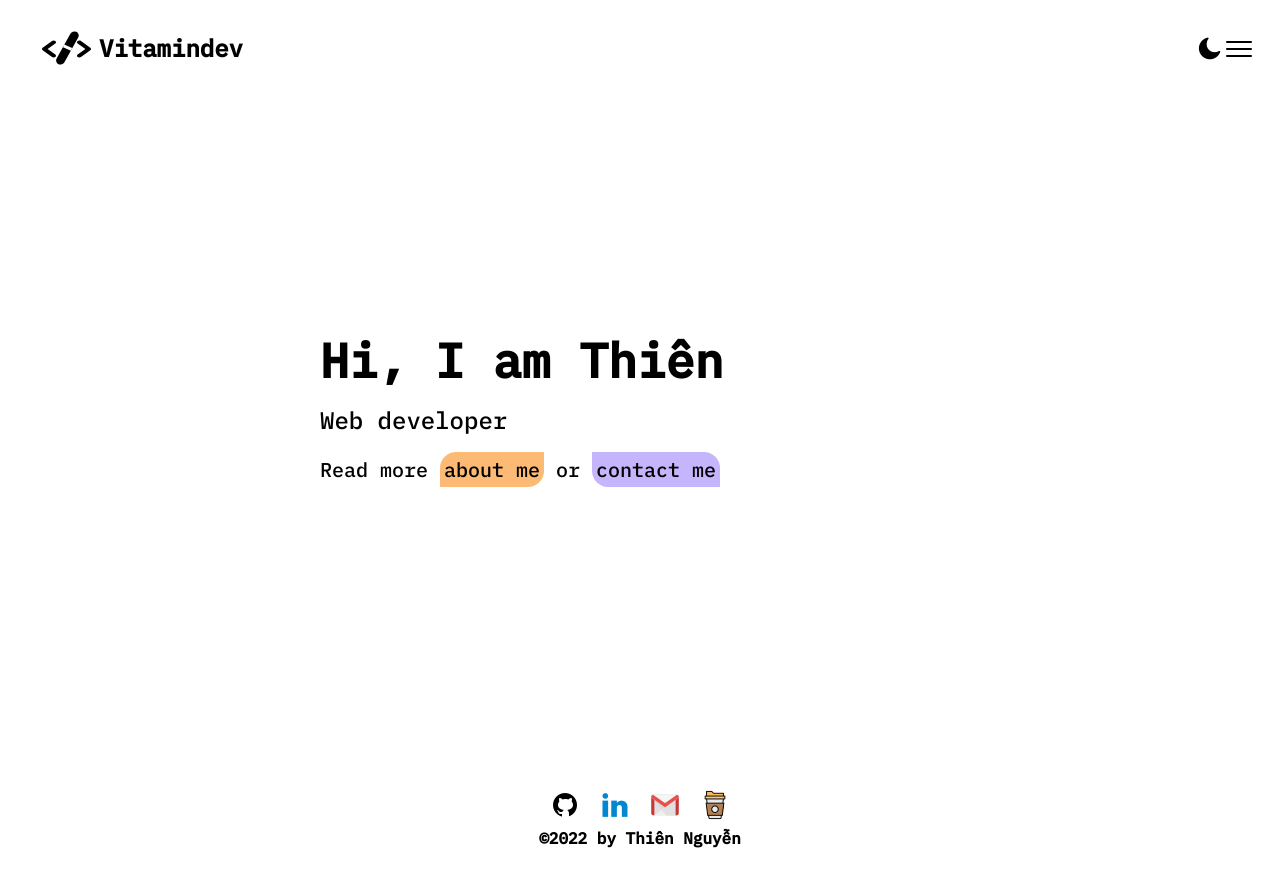
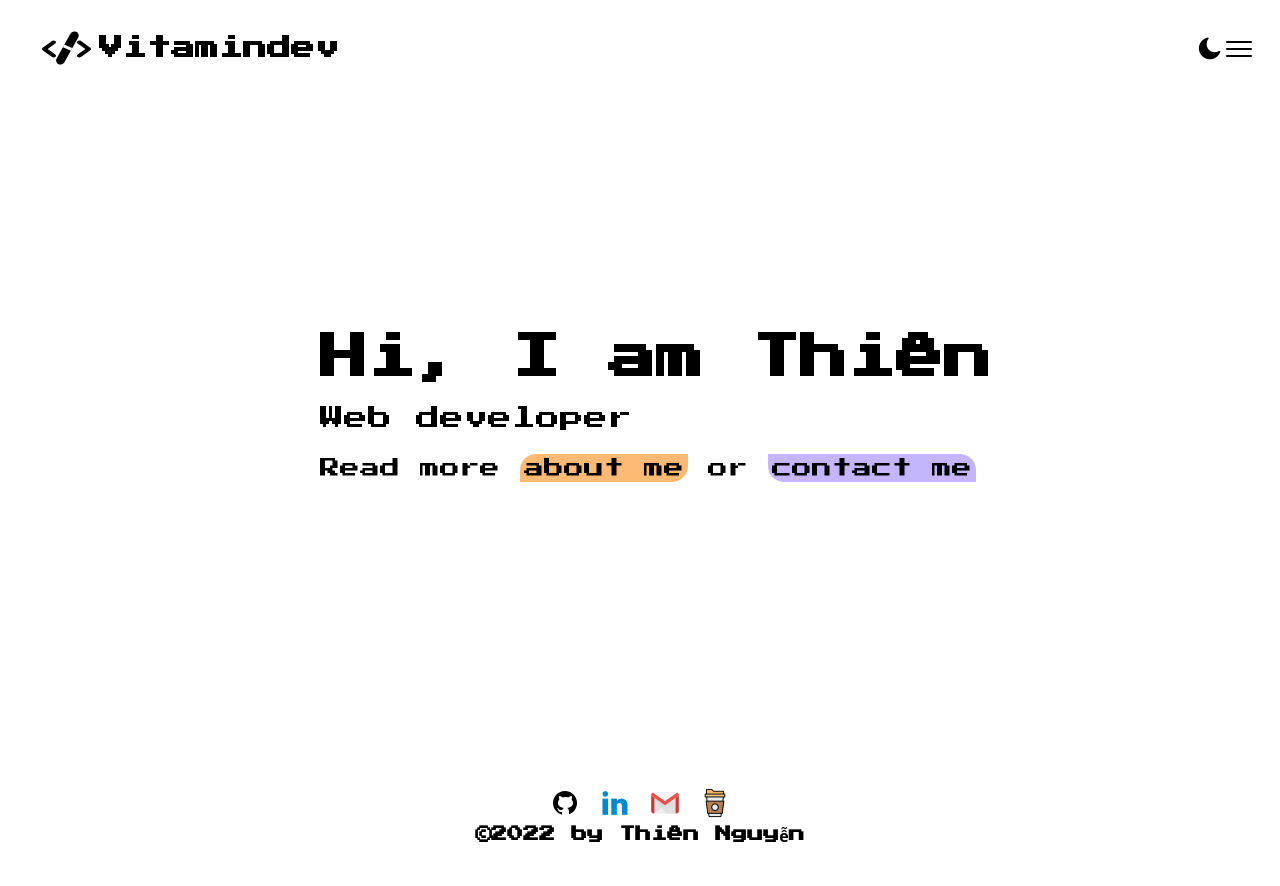
Before and after one commit to veDnimatvi/VitamindevSite, a Next.js app: page / in a window 1280 px wide. Shown: the top 886 px of the page. Built offline with nearby package versions, Linux system fonts and the light colour scheme.

Commit message:
feat: change gg font

```diff
--- a/pages/_document.js
+++ b/pages/_document.js
@@ -36,8 +36,7 @@
           />
           <link
             href="https://fonts.googleapis.com/css2?family=Noto+Sans+JP&display=swap"
-            rel="stylesheet"
-          ></link>
+            rel="stylesheet"></link>
           <link
             rel="preconnect"
             href="https://fonts.gstatic.com"
@@ -45,8 +44,10 @@
           />
           <link
             href="https://fonts.googleapis.com/css2?family=IBM+Plex+Mono:wght@500&display=swap"
-            rel="stylesheet"
-          ></link>
+            rel="stylesheet"></link>
+          <link
+            href="https://fonts.googleapis.com/css2?family=Press+Start+2P&display=swap"
+            rel="stylesheet"></link>
         </Head>
         <body>
           <Main />
--- a/styles/globals.scss
+++ b/styles/globals.scss
@@ -11,7 +11,7 @@
 body {
   padding: 0;
   margin: 0;
-  font-family: "IBM Plex Mono", monospace;
+  font-family: "Press Start 2P", system-ui;
   background-color: var(--background-color);
   color: var(--color);
 }
```
